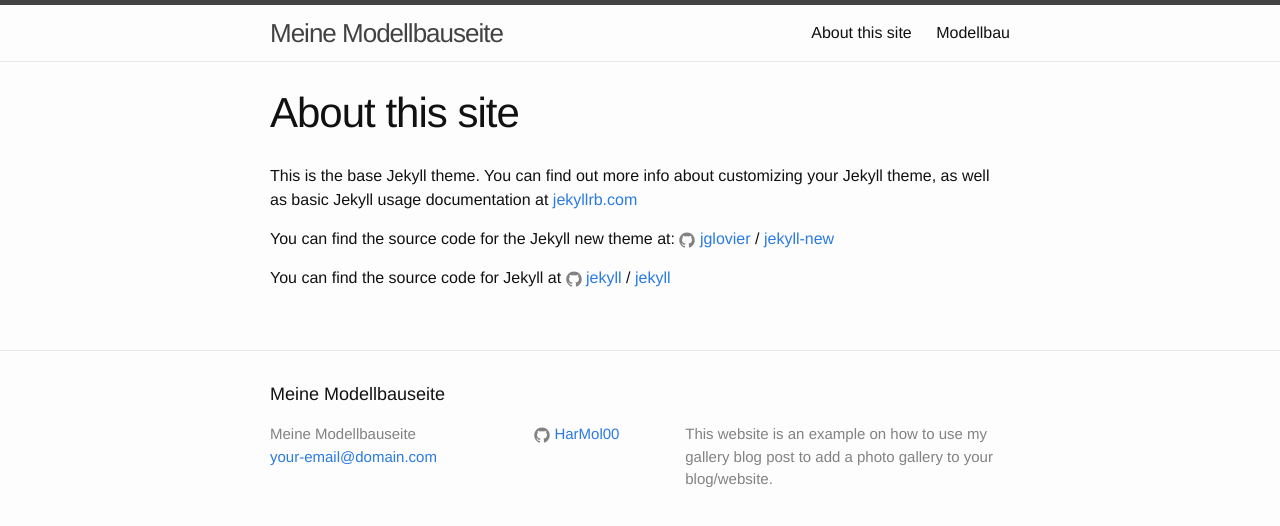
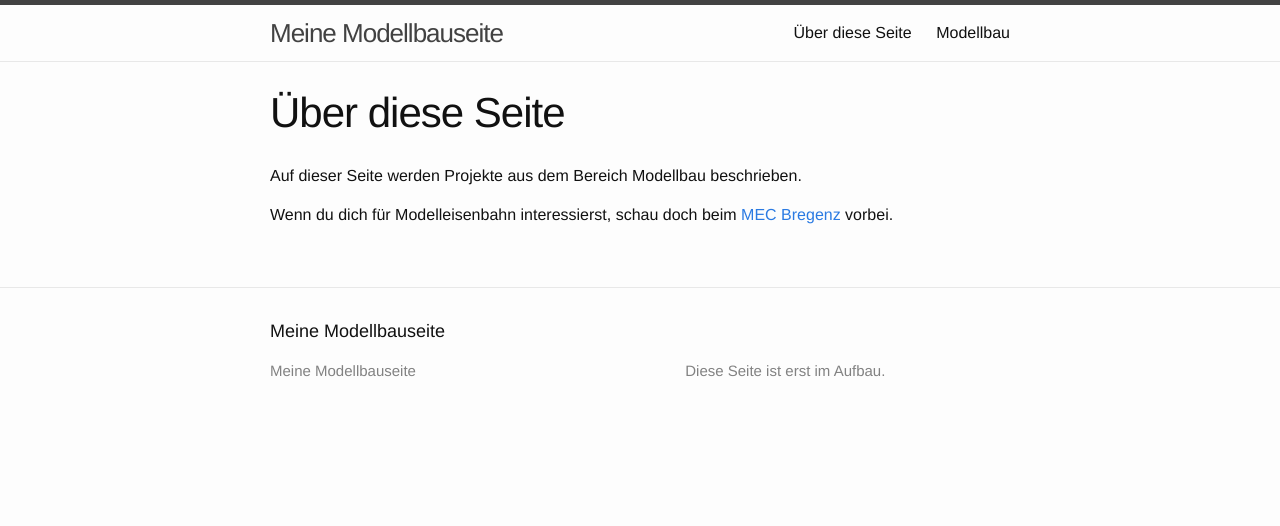
Before and after one commit to HarMol00/homepage, a Jekyll site: the page built from about.md, in a window 1280 px wide. Shown: the top 526 px of the page. Built offline with Jekyll 4.4.1, drawn with Linux system fonts in a browser that asks for light colours.

Commit message:
some updates

```diff
--- a/_config.yml
+++ b/_config.yml
@@ -7,22 +7,24 @@
 
 # Site settings
 title: Meine Modellbauseite
-email: your-email@domain.com
+# email: your-email@domain.com
 description: > # this means to ignore newlines until "baseurl:"
-  This website is an example on how to use my gallery blog post to add a
-  photo gallery to your blog/website.
+  Diese Seite ist erst im Aufbau.
 baseurl: "/homepage" # the subpath of your site, e.g. /blog
 url: "//harmol00.github.io" # the base hostname & protocol for your site
-github_username:  HarMol00
+# github_username:  HarMol00
+# twitter_username: HarMol00
 
 # Build settings
 markdown: kramdown
+theme: jekyll-theme-tactile
 
 defaults:
   -
     scope:
-      path: "modelling"
+      path: "404"
     values:
+      layout: "default"
       permalink: /:path/:basename:output_ext
 
 exclude: [LICENSE-CODE.md, LICENSE-IMAGES, README.md, bower.json]
--- a/about.md
+++ b/about.md
@@ -1,15 +1,8 @@
 ---
 layout: page
-title: About this site
-permalink: /about/
+title: Über diese Seite
 ---
 
-This is the base Jekyll theme. You can find out more info about customizing your Jekyll theme, as well as basic Jekyll usage documentation at [jekyllrb.com](http://jekyllrb.com/)
+Auf dieser Seite werden Projekte aus dem Bereich Modellbau beschrieben.
 
-You can find the source code for the Jekyll new theme at:
-{% include icon-github.html username="jglovier" %} /
-[jekyll-new](https://github.com/jglovier/jekyll-new)
-
-You can find the source code for Jekyll at
-{% include icon-github.html username="jekyll" %} /
-[jekyll](https://github.com/jekyll/jekyll)
+Wenn du dich für Modelleisenbahn interessierst, schau doch beim <a href="http://www.mecbregenz.at/">MEC Bregenz</a> vorbei.
--- a/index.html
+++ b/index.html
@@ -18,6 +18,6 @@
     {% endfor %}
   </ul>
 
-  <p class="rss-subscribe">subscribe <a href="{{ "/feed.xml" | prepend: site.baseurl }}">via RSS</a></p>
+  <!-- <p class="rss-subscribe">subscribe <a href="{{ "/feed.xml" | prepend: site.baseurl }}">via RSS</a></p> -->
 
 </div>
--- a/modelling/index.html
+++ b/modelling/index.html
@@ -1,7 +1,6 @@
 ---
 layout: default
 title: Modellbau
-permalink: /modelling/
 ---
 
 <h1>{{ page.title }}</h1>
```
Also changed, not shown: 404.html (added, +25 -0 lines), Gemfile (added, +29 -0 lines), _includes/header.html (+4 -4 lines), _posts/2016-02-17-welcome-to-jekyll.markdown (deleted, +0 -25 lines), _posts/2020-08-17-initial-post.markdown (added, +7 -0 lines), Gemfile.lock (added).
